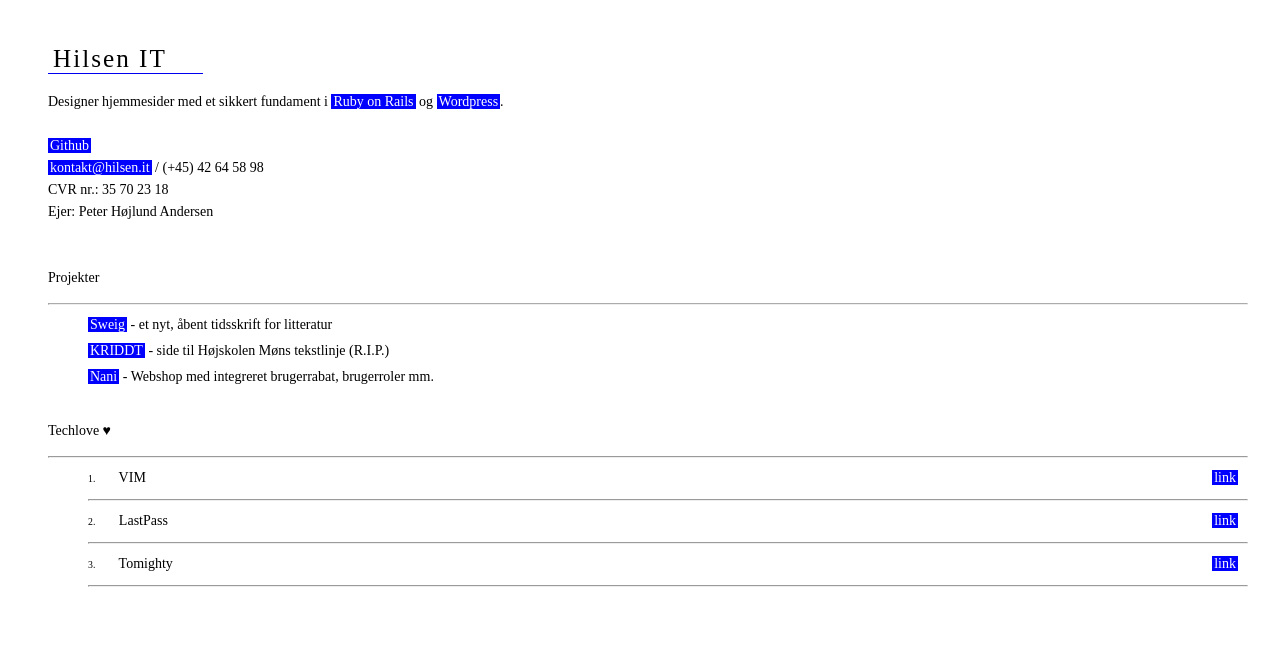
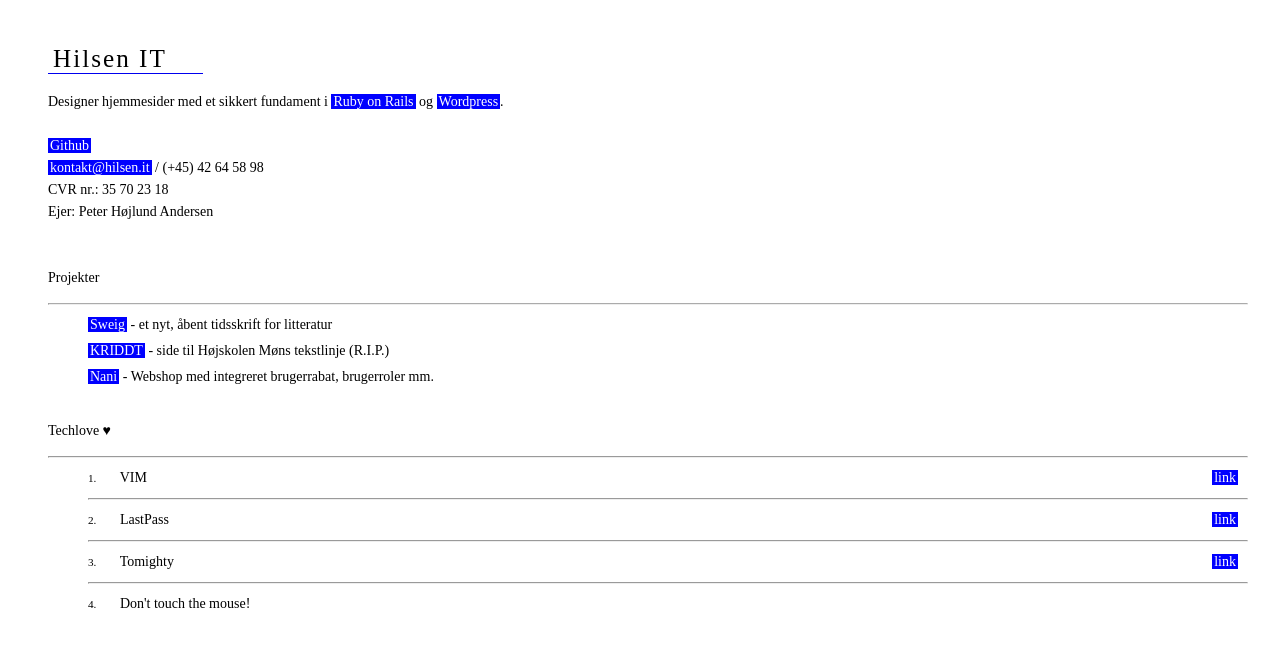
Before and after one commit to peterhoejlundandersen/hilsen, a PHP site: page / in a window 1280 px wide. Shown: the top 647 px of the page. Run offline with PHP 8.4, Linux system fonts and the light colour scheme.

Commit message:
don't touch the mouse added\!

```diff
--- a/index.html
+++ b/index.html
@@ -42,7 +42,7 @@
           <div class="hidden" id="">
             <p>
               VIM er noget for sig. Det er svært at forklare, hvad det helt nøjagtigt er, og ikke mindst hvor i enorm en grad det kan hjælpe dig, hvis du har meget med tekst-redigering at gøre på en computer:
-              programmering, korrektur, oversættelser og opgaveskrivning .osv (næsten alle under 40 idag).<br>
+              programmering, korrekturlæsning, oversættelse eller opgaveskrivning .osv (næsten alle under 40 idag).<br>
             </p>
             <p>
               Det er en badass tekst-editor. Forestil dig WORD med superkræfter. Pludselig er hele dit tastur genveje, pludselig er det ikke.
@@ -53,23 +53,6 @@
               <a href="https://www.youtube.com/watch?v=TwJbr2KIR0E" target="_blank">En god introduktion på Youtube</a>
           </div>
         </li>
-        <!-- <li data-collect="project"> -->
-        <!--   <span class="small number"></span> -->
-        <!--   <span class="button" data-id="">Don't touch the mouse!</span> -->
-        <!--   <div class="hidden" id=""> -->
-        <!--     <p> -->
-        <!--       VIM er noget for sig. Det er svært at forklare, hvad det helt nøjagtigt er, og ikke mindst hvor i enorm en grad det kan hjælpe dig, hvis du har meget med tekst-redigering at gøre på en computer: -->
-        <!--       programmering, korrektur, oversættelser og opgaveskrivning .osv (næsten alle under 40 idag).<br> -->
-        <!--     </p> -->
-        <!--     <p> -->
-        <!--       Det er en badass tekst-editor. Forestil dig WORD med superkræfter. Pludselig er hele dit tastur genveje, pludselig er det ikke. -->
-        <!--     </p> -->
-        <!--     <p> -->
-        <!--       Hvis du flere gange har tænkt, når du har brugt Word, at det her må kunne gøres smartere, så fortvivl ikke. Hjælpen er nær.<br> -->
-        <!--       Det tager dog 3 måneder, hvor du vågner med 10 tommelfingrer hver morgen, at nå den. Men så er du, efter min erfaring, også fortabt og vil aldrig bruge andet til at behandle tekst igen. <br><br> -->
-        <!--       <a href="https://www.youtube.com/watch?v=TwJbr2KIR0E" target="_blank">En god introduktion på Youtube</a> -->
-        <!--   </div> -->
-        <!-- </li> -->
         <hr>
         <li data-collect="project">
           <span class="small number"></span>
@@ -123,12 +106,93 @@
                   Tidstagningskonceptet, som appen bygger på, hedder Pomodoro teknikken og bliver forklaret i
                   <a href="https://www.youtube.com/watch?time_continue=54&v=vfw3ld7jo0w" target="_blank">denne video.</a>
                 </p>
-              </p>
           </div>
         </li>
         <hr>
 
-        <p>
+        <li data-collect="project">
+          <span class="small number"></span>
+          <span class="button" data-id="">Don't touch the mouse!</span>
+          <div class="hidden" id="">
+            <p>
+              'Don't touch the mouse' er mere en indstilling end en decideret kodebaseret teknologi. <br>
+              Det går kort og godt ud på at røre musen/mousepad så lidt som overhovedet muligt. Men hvorfor? <br>
+            </p>
+            <p>
+              Hver gang du rører din mus/mousepad bruger du ekstra tid på at flytte hånden.<br>
+              Men hvordan undgår man så det? Du lærer simpelthen alle de genveje, der skal til for aldrig unødvendigt at røre din mus/mousepad igen.<br>
+              For nogle lyder det måske ekstremt, men for andre handler det om at beholde sit flow. Altså ikke at opbryde sin tastning unødvendigt.
+            </p>
+            <p>
+              Her er et udvalg (til Mac).<br>
+              <div class="shorcuts">
+                <div class="in-finder">
+                  <p>I Finder:</p>
+                  <div class="box-wrap">
+                    <span class="box small">PILETASTERNEZ</span><span class="use">Naviger i dine filer</span>
+                  </div>
+                  <div class="box-wrap">
+                    <span class="box small">CMD + DOWN ARROW</span><span class="use">Åben valgte</span>
+                  </div>
+                  <div class="box-wrap">
+                    <span class="box small">CMD + UP ARROW</span><span class="use">Gå en tand op i din Folder-structure</span>
+                  </div>
+                  <div class="box-wrap">
+                    <span class="box small">CMD + (1, 2, 3, 4)</span><span class="use">Skift visning af dine filer</span>
+                  </div>
+                  <div class="box-wrap">
+                    <span class="box small">CMD + DELETE</span><span class="use">Slet valgte</span>
+                  </div>
+                  <div class="box-wrap">
+                    <span class="box small">CMD + SHIFT + DELETE</span><span class="use">Tøm Papirskurven</span>
+                  </div>
+                  <div class="box-wrap">
+                    <span class="box small">ALT + UP ARROW/DOWN ARROW</span><span class="use">Hop til øverste/nederste</span>
+                  </div>
+                  <div class="box-wrap">
+                    <span class="box small">CMD + CTRL + 1/3</span><span class="use">Sorter efter navn/sidst redigeret</span>
+                  </div>
+                  <div class="box-wrap">
+                    <span class="box small">CMD + F</span><span class="use">Søg</span>
+                  </div>
+                  <div class="box-wrap">
+                    <span class="box small">CMD+SHIFT+D</span><span class="use">Åbner Skrivebordet i Finder</span>
+                  </div>
+                  <div class="box-wrap">
+                    <span class="box small">CMD+OPTION+L</span><span class="use">Åbner Overførsler</span>
+                  </div>
+                  <div class="box-wrap">
+                    <span class="box small">CMD+SHIFT+A</span><span class="use">Åbner Programmer</span>
+                  </div>
+                  <div class="box-wrap">
+                    <span class="box small">CMD + C & CMD + V</span><span class="use">Du kender dem!</span>
+                  </div>
+                </div>
+                <div class="in-finder general">
+                  <p>Mere generelt</p>
+                  <div class="box-wrap">
+                    <span class="box small">CMD + TAB</span><span class="use">Naviger i dine programmer (hold CMD inde)</span><br>
+                    - <span class="box smaller">CMD + W</span><span class="use small">(imens) Luk et program-vindue</span><br>
+                    - <span class="box smaller">CMD + Q</span><span class="use small">(imens) Luk programmet</span><br>
+
+                  </div>
+                </div>
+              </div>
+
+              <span class="box small"><span class="use"></span></span>
+              <span class="box small"><span class="use"></span></span>
+              <span class="box small"><span class="use"></span></span>
+              <span class="box small"><span class="use"></span></span>
+              <span class="box small"><span class="use"></span></span>
+              <span class="box small"><span class="use"></span></span>
+              <span class="box small"><span class="use"></span></span>
+              <span class="box small"><span class="use"></span></span>
+              <span class="box small"><span class="use"></span></span>
+              <span class="box small"><span class="use"></span></span>
+              <span class="box small"><span class="use"></span></span>
+
+          </div>
+        </li>
       </ul>
     </div>
     <script src="script/main.js" type="text/javascript"></script>
--- a/style/style.css
+++ b/style/style.css
@@ -7,6 +7,9 @@
   width: 100%;
 }
 .small {
+  font-size: 0.8em;
+}
+.smaller {
   font-size: 0.7em;
 }
 .hidden {
@@ -94,6 +97,29 @@
   line-height: 22px;
 }
 
+.shortcuts {
+  margin: 20px 0px;
+  margin-right: 10px;
+}
+.in-finder {
+  display: inline-block;
+  width: auto;
+  border: 1px solid blue;
+  overflow: hidden;
+  padding: 10px;
+}
+.in-finder .box-wrap {
+}
+.in-finder .box {
+ border: 1px solid black;
+ padding: 0px 3px;
+  margin: 10px;
+}
+.in-finder .box .use {
+  display: block;
+  padding: 5px;
+}
+
 @media screen and (max-width: 600px) {
 
   .projects {
```
